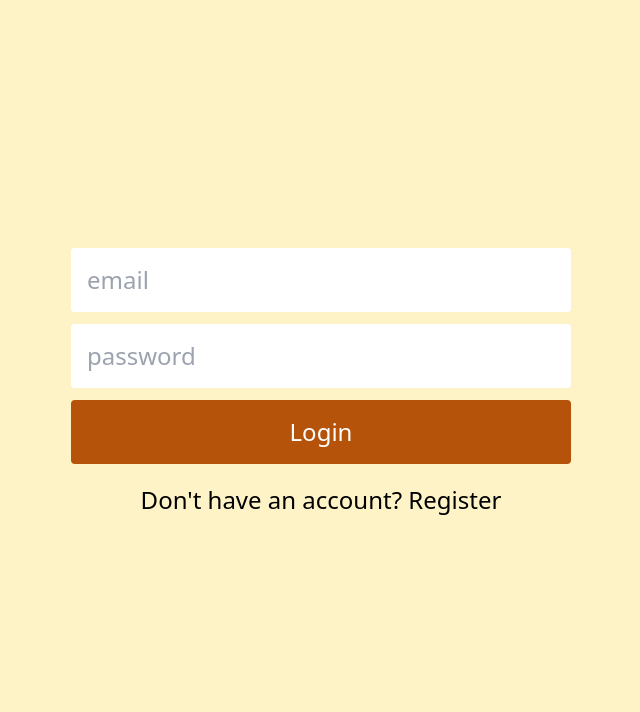
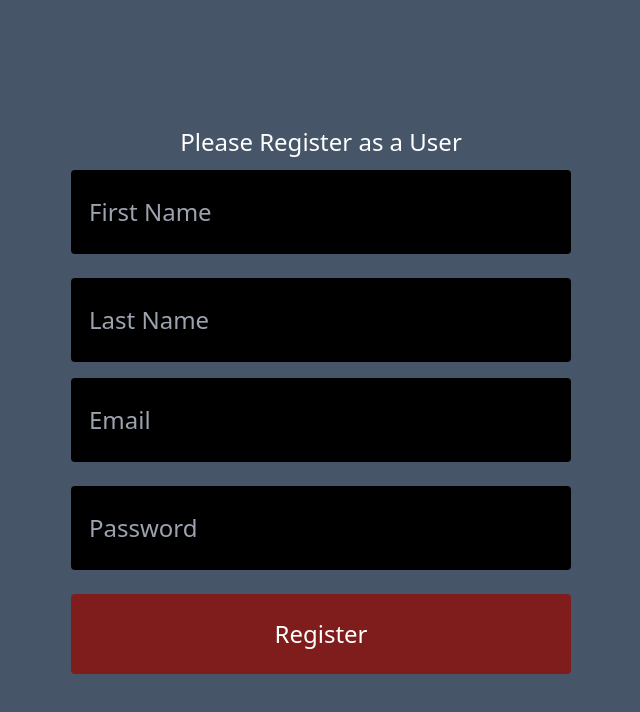
Before and after one commit to troyodia/CHAT-APP, a React (Create React App) app in the folder client/: page /register in a window 1280 px wide. Shown: the top 712 px of the page, without its empty margins (319-959 px from the left). Built offline with nearby package versions, Linux system fonts and the light colour scheme.

Commit message:
add pages folder and implemented reatc routing

```diff
--- a/client/package.json
+++ b/client/package.json
@@ -9,6 +9,7 @@
     "axios": "^1.7.7",
     "react": "^18.3.1",
     "react-dom": "^18.3.1",
+    "react-router-dom": "^6.26.2",
     "react-scripts": "5.0.1",
     "web-vitals": "^2.1.4"
   },
--- a/client/src/App.js
+++ b/client/src/App.js
@@ -1,10 +1,19 @@
 import "./App.css";
-import LoginScreen from "./components/Login";
-import RegisterScreen from "./components/Register";
-
+import LoginScreen from "./pages/Login";
+import RegisterScreen from "./pages/Register";
+import { BrowserRouter, Route, Routes } from "react-router-dom";
 function App() {
-  return <LoginScreen></LoginScreen>;
-  // <RegisterScreen></RegisterScreen>;
+  return (
+    <BrowserRouter>
+      <Routes>
+        <Route
+          path="/register"
+          element={<RegisterScreen></RegisterScreen>}
+        ></Route>
+        <Route path="/login" element={<LoginScreen></LoginScreen>}></Route>
+      </Routes>
+    </BrowserRouter>
+  );
 }
 
 export default App;
--- a/client/src/components/Register.jsx
+++ b/client/src/pages/Register.jsx
@@ -1,22 +1,25 @@
 import { useEffect, useState } from "react";
 import axios from "axios";
+import { useNavigate } from "react-router-dom";
+
 export default function RegisterScreen() {
   const [firstname, setFirstname] = useState("");
   const [lastname, setLastname] = useState("");
   const [email, setEmail] = useState("");
   const [password, setPassword] = useState("");
+  const navigate = useNavigate();
   const url = "http://localhost:5000/api/v1/auth/register";
   const regsiterUser = async () => {
     try {
-      const {
-        data: { user },
-      } = await axios.post(url, {
+      const res = await axios.post(url, {
         firstname,
         lastname,
         email,
         password,
       });
-      console.log(user);
+      if (res.data && res.status === 200) {
+        navigate("/login");
+      }
     } catch (error) {
       console.log(error.response.data.msg);
     }
```
Also changed, not shown: client/src/pages/Login.jsx (renamed from client/src/components/Login.jsx), 1 other file (tests, documents, lock files or other folders).
